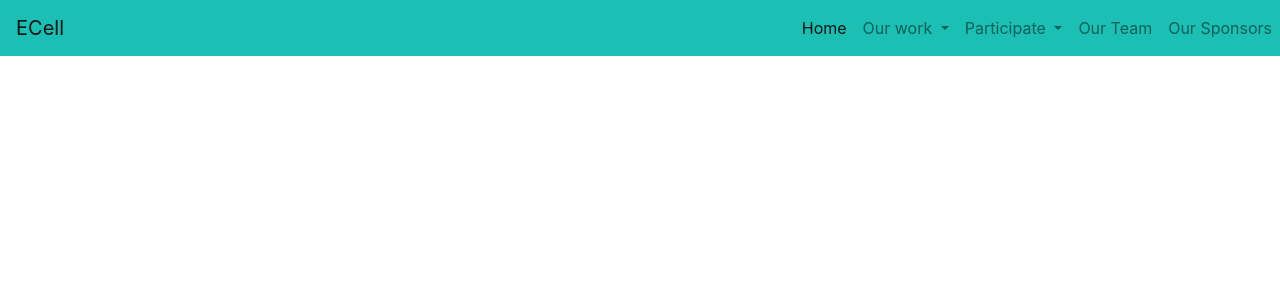
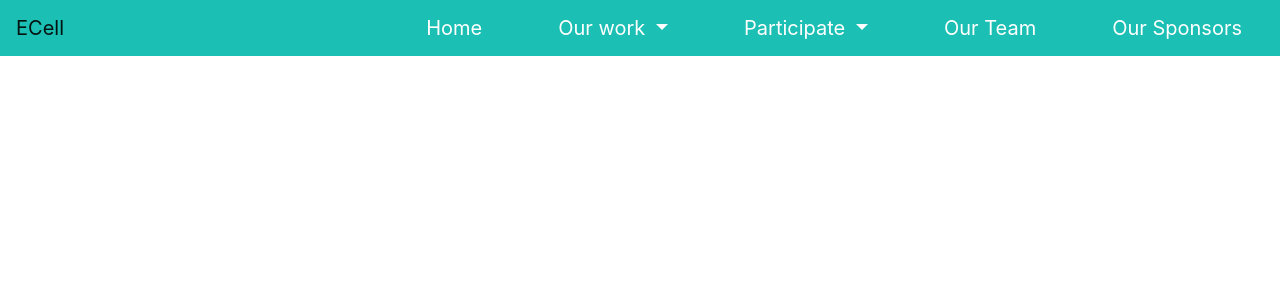
Before and after one commit to IIIT-ECell/website_2019, a Jekyll site: the page built from navbar.md, in a window 1280 px wide. Shown: the top 300 px of the page. Built offline with Jekyll 4.4.1, drawn with Linux system fonts in a browser that asks for light colours.

Commit message:
bold dropdown link on hover and no background increase font size

```diff
--- a/css/navbar.css
+++ b/css/navbar.css
@@ -1,5 +1,5 @@
 :root {
-    --nav-link-color: #000;
+    --nav-link-color: #fff;
     --nav-link-underline-color: #d43129;
     --nav-bg: #1bbfb3;
 }
@@ -19,11 +19,16 @@
 #navbarSupportedContent ul li.nav-item {
     position: relative;
     text-decoration: none;
+    font-size: 1.25rem;
+    padding: 0 30px;
+}
+#navbarSupportedContent ul li.nav-item a {
     color: var(--nav-link-color);
 }
 
 #navbarSupportedContent ul li.nav-item:hover {
     color: var(--nav-link-color);
+    font-weight: bold;
 }
 
 #navbarSupportedContent ul li.nav-item:before {
@@ -52,6 +57,7 @@
     display: block;
     opacity: 0;
     pointer-events: none;
+    transition: 0.3s ease;
 }
 .show > .dropdown-menu.fade {
     pointer-events: auto;
@@ -65,3 +71,8 @@
 .dropdown-menu img {
     width: 100%;
 }
+
+.dropdown-menu .dropdown-item:hover {
+    background-color: rgba(255, 255, 255, 0);
+    font-weight: bold;
+}
```
